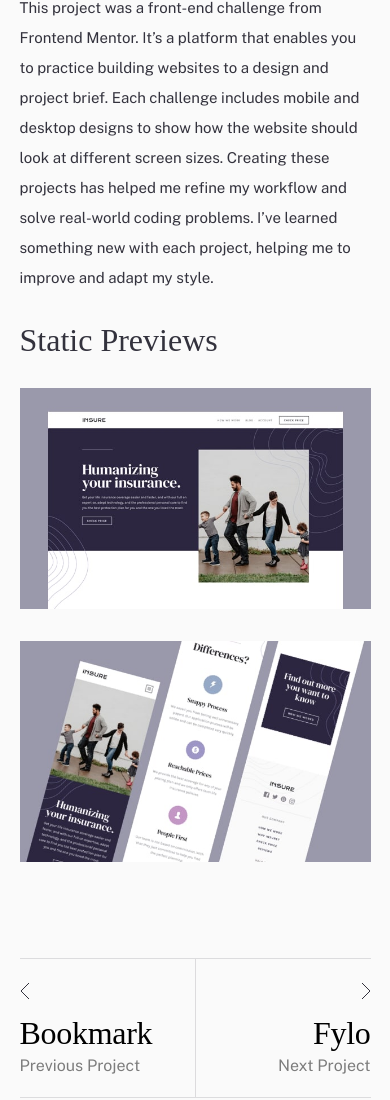
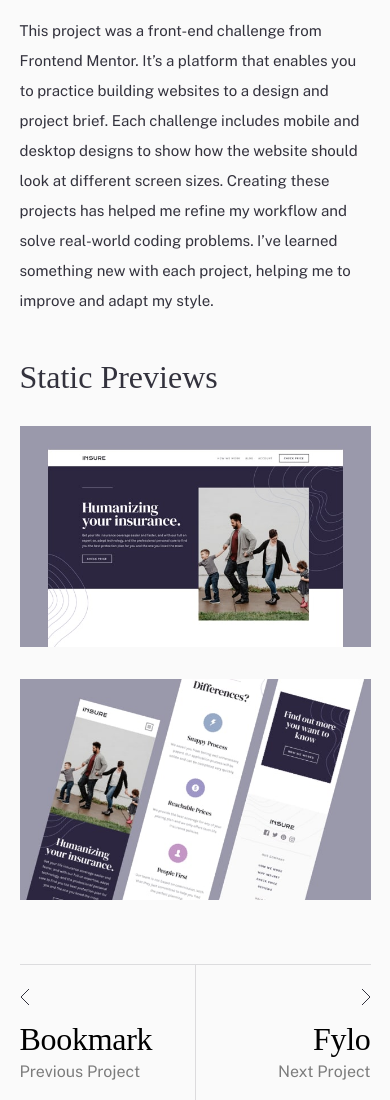
Before and after one commit to denisehung/minimalist-portfolio-website, a plain HTML site: page insure.html in a window 390 px wide. Shown: the part 827-1927 px from the top of the page. Drawn offline with nearby package versions, Linux system fonts and the light colour scheme; a web font is replaced by a local one.

Commit message:
Improved layout

```diff
--- a/styles/style.css
+++ b/styles/style.css
@@ -5,16 +5,16 @@ button:focus {
   outline: none;
 }
 
-input[type="submit"] {
-  -webkit-border-radius: 0;
-  border-radius: 0;
-}
-
 body {
   background-color: #fafafa;
 }
 
-.menu-icon {
+input[type="submit"] {
+  -webkit-appearance: none;
+  -webkit-border-radius: 0;
+}
+
+input .menu-icon {
   display: none;
 }
 
@@ -401,17 +401,27 @@ body {
   font-weight: 400;
   font-size: 32px;
   line-height: 42px;
+  margin: 0;
+}
+
+.detail__background-title:last-of-type {
+  margin-bottom: 28px;
 }
 
 .detail__background-paragraph {
   font-family: "Public Sans", sans-serif;
   font-size: 15px;
   line-height: 30px;
+  margin: 28px 0 40px 0;
 }
 
 .detail__preview {
   margin-bottom: 32px;
   width: 100%;
+}
+
+.detail__preview:last-child {
+  margin-bottom: 0;
 }
 
 .detail__preview-tablet,
@@ -711,6 +721,10 @@ textarea {
     margin-top: 40px;
   }
 
+  .project__background-right {
+    padding-top: 40px;
+  }
+
   .get-in-touch {
     flex-direction: column;
   }
@@ -809,6 +823,10 @@ textarea {
   .project__background-left {
     display: block;
     width: 100%;
+  }
+
+  .project__background-right {
+    padding-top: 48px;
   }
 
   .detail__preview-desktop,
```
